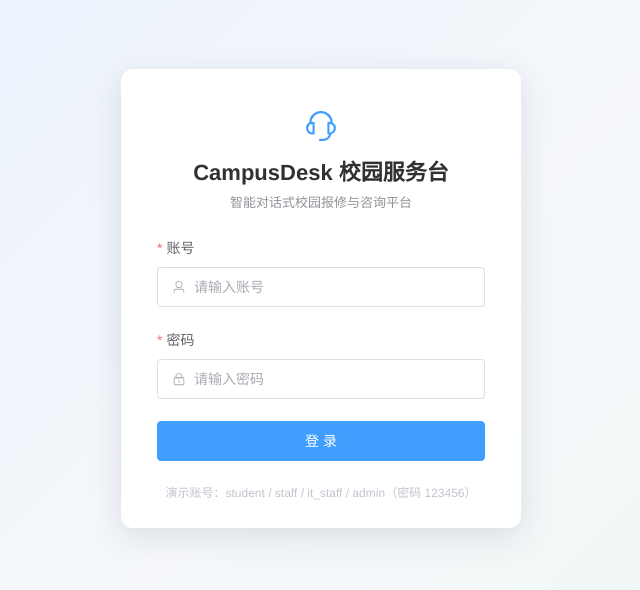
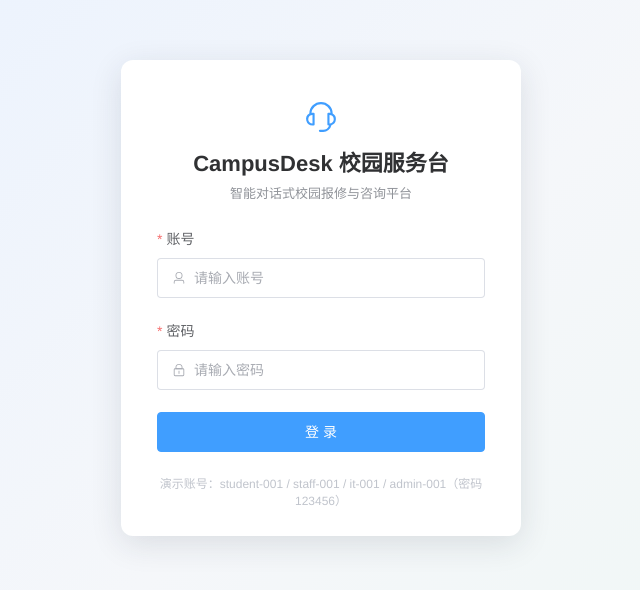
Before and after one commit to LiCharon/campus-native-agent, a Vue app in the folder frontend/: page /login in a window 1280 px wide. Shown: the part 102-692 px from the top of the page, without its empty margins (319-959 px from the left). Built offline with nearby package versions, Linux system fonts and the light colour scheme.

Commit message:
M6-T11: 登录页提示改为真实演示账号（student-001 等，原提示缺编号易输错）

```diff
--- a/frontend/src/views/Login.vue
+++ b/frontend/src/views/Login.vue
@@ -44,7 +44,7 @@
         </el-form-item>
       </el-form>
 
-      <p class="login-hint">演示账号：student / staff / it_staff / admin（密码 123456）</p>
+      <p class="login-hint">演示账号：student-001 / staff-001 / it-001 / admin-001（密码 123456）</p>
     </div>
   </div>
 </template>
```
